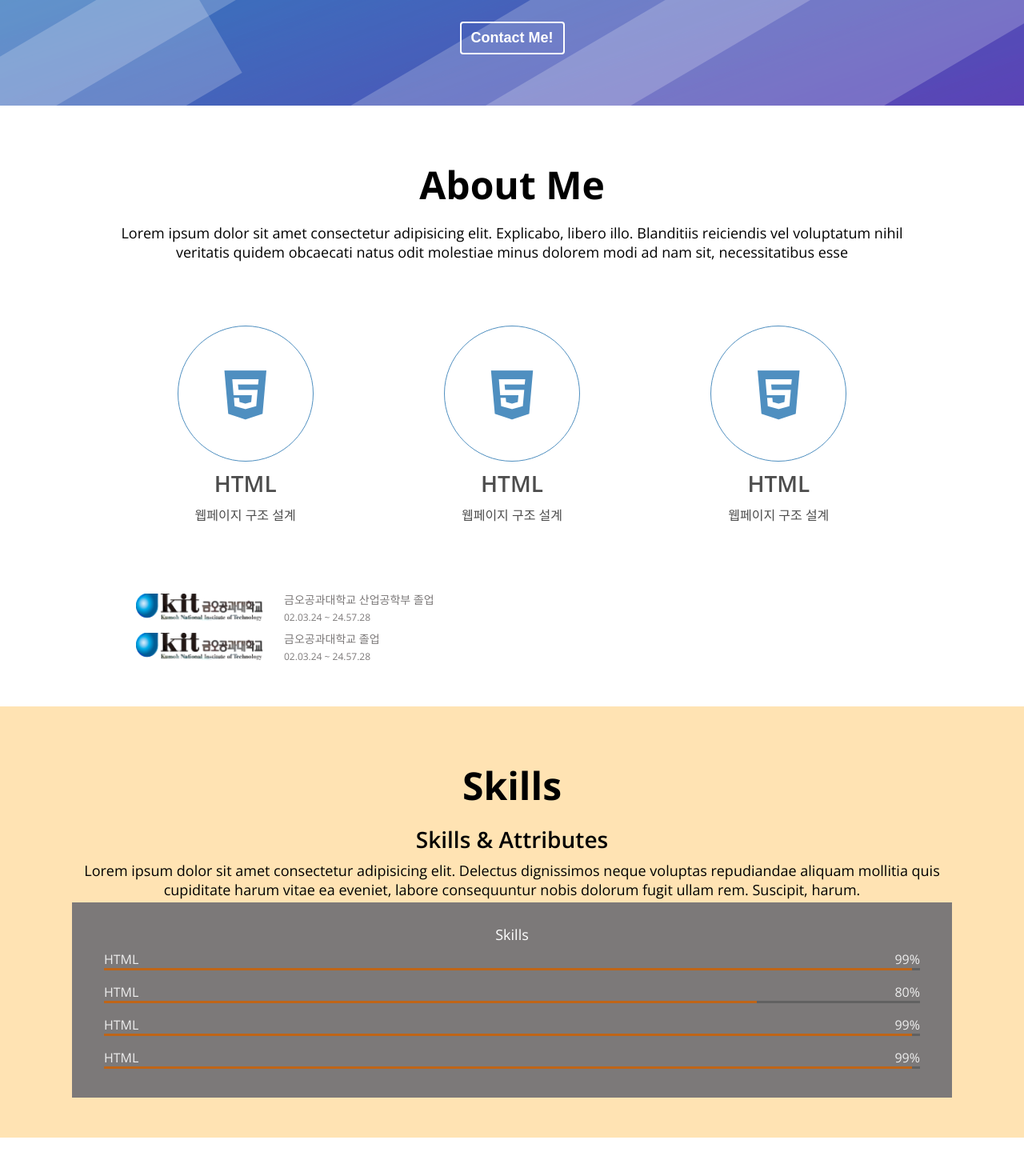
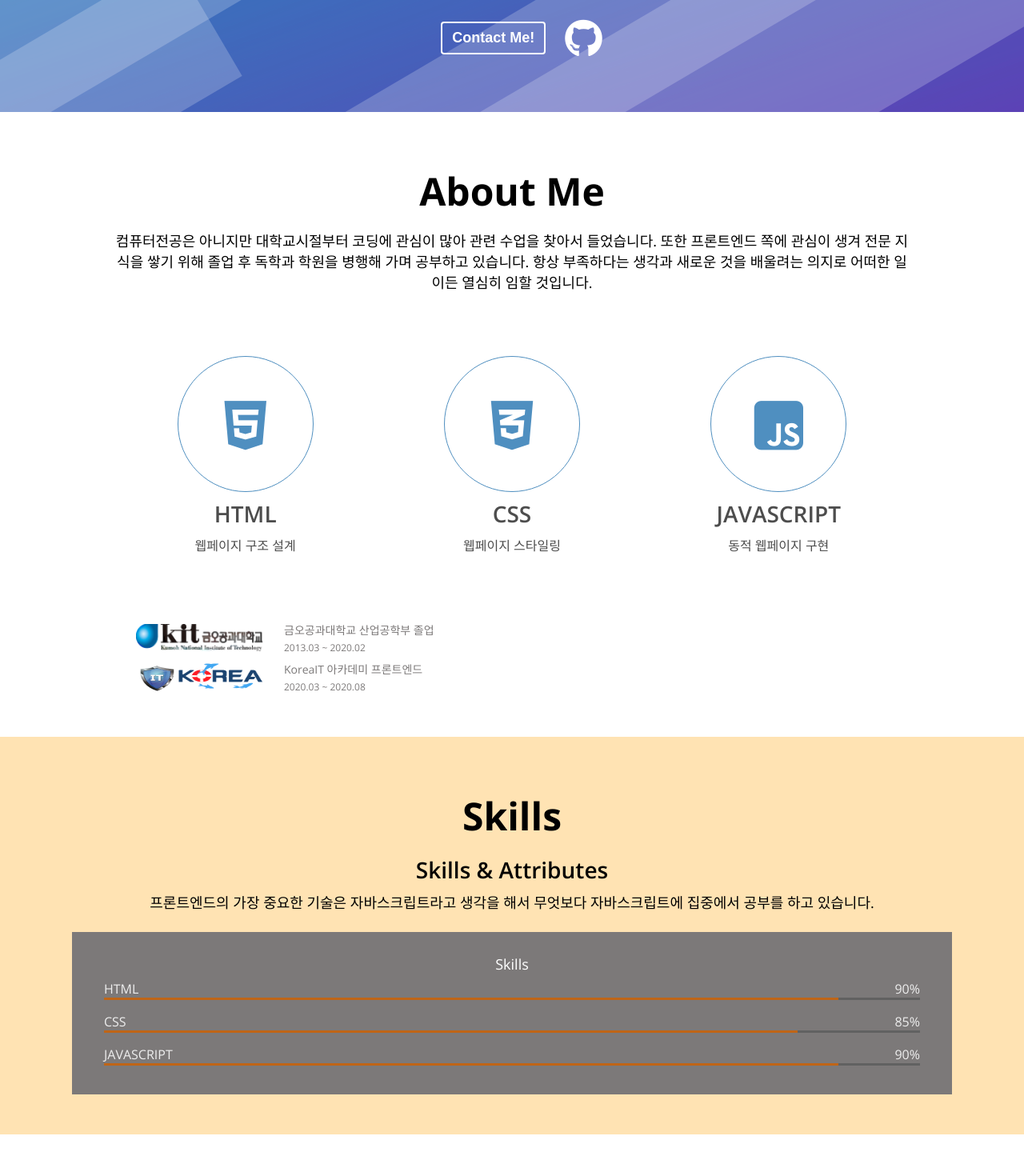
Before and after one commit to hhhhhhdong/portfolio, a plain HTML site: page index.html in a window 1280 px wide. Shown: the part 580-2020 px from the top of the page at 80% size. Drawn offline with nearby package versions, Linux system fonts and the light colour scheme; files whose address does not match are found by name.

Commit message:
Portfolio: edit

```diff
--- a/index.html
+++ b/index.html
@@ -49,17 +49,23 @@
         <h2 class="home__description">
           A Software Engineer currently studing Front-end
         </h2>
-        <button class="home__btn">Contact Me!</button>
+        <div class="contact__links">
+          <button class="home__btn">Contact Me!</button>
+          <a href="https://github.com/hhhhhhdong/" target="blank">
+            <i class="fab fa-github"></i>
+          </a>
+        </div>
       </div>
     </div>
     <!-- About -->
     <section id="about" class="section section__container">
       <h1>About Me</h1>
       <p>
-        Lorem ipsum dolor sit amet consectetur adipisicing elit. Explicabo,
-        libero illo. Blanditiis reiciendis vel voluptatum nihil veritatis quidem
-        obcaecati natus odit molestiae minus dolorem modi ad nam sit,
-        necessitatibus esse
+        컴퓨터전공은 아니지만 대학교시절부터 코딩에 관심이 많아 관련 수업을
+        찾아서 들었습니다. 또한 프론트엔드 쪽에 관심이 생겨 전문 지식을 쌓기
+        위해 졸업 후 독학과 학원을 병행해 가며 공부하고 있습니다. 항상
+        부족하다는 생각과 새로운 것을 배울려는 의지로 어떠한 일이든 열심히 임할
+        것입니다.
       </p>
       <div class="about__majors">
         <div class="major">
@@ -71,17 +77,17 @@
         </div>
         <div class="major">
           <div class="major__icon">
-            <i class="fab fa-html5"></i>
+            <i class="fab fa-css3-alt"></i>
           </div>
-          <h2 class="major__title">HTML</h2>
-          <div class="major__description">웹페이지 구조 설계</div>
+          <h2 class="major__title">CSS</h2>
+          <div class="major__description">웹페이지 스타일링</div>
         </div>
         <div class="major">
           <div class="major__icon">
-            <i class="fab fa-html5"></i>
+            <i class="fab fa-js-square"></i>
           </div>
-          <h2 class="major__title">HTML</h2>
-          <div class="major__description">웹페이지 구조 설계</div>
+          <h2 class="major__title">JAVASCRIPT</h2>
+          <div class="major__description">동적 웹페이지 구현</div>
         </div>
       </div>
       <div class="about__jobs">
@@ -89,14 +95,14 @@
           <img src="imgs/uni_logo.png" alt="kit logo" class="job__logo" />
           <div class="job__description">
             <p class="job__name">금오공과대학교 산업공학부 졸업</p>
-            <p class="job__period">02.03.24 ~ 24.57.28</p>
+            <p class="job__period">2013.03 ~ 2020.02</p>
           </div>
         </div>
         <div class="job">
-          <img src="imgs/uni_logo.png" alt="kit logo" class="job__logo" />
+          <img src="imgs/academy_logo.PNG" alt="kit logo" class="job__logo" />
           <div class="job__description">
-            <p class="job__name">금오공과대학교 졸업</p>
-            <p class="job__period">02.03.24 ~ 24.57.28</p>
+            <p class="job__name">KoreaIT 아카데미 프론트엔드</p>
+            <p class="job__period">2020.03 ~ 2020.08</p>
           </div>
         </div>
       </div>
@@ -107,47 +113,36 @@
         <h1>Skills</h1>
         <h2>Skills & Attributes</h2>
         <p>
-          Lorem ipsum dolor sit amet consectetur adipisicing elit. Delectus
-          dignissimos neque voluptas repudiandae aliquam mollitia quis
-          cupiditate harum vitae ea eveniet, labore consequuntur nobis dolorum
-          fugit ullam rem. Suscipit, harum.
+          프론트엔드의 가장 중요한 기술은 자바스크립트라고 생각을 해서 무엇보다
+          자바스크립트에 집중에서 공부를 하고 있습니다.
         </p>
         <div class="skillset">
           <h3 class="skillset__title">Skills</h3>
           <div class="skill">
             <div class="skill__description">
               <span>HTML</span>
-              <span>99%</span>
+              <span>90%</span>
             </div>
             <div class="skill__bar">
-              <div class="skill__value" style="width: 99%;"></div>
+              <div class="skill__value" style="width: 90%;"></div>
             </div>
           </div>
           <div class="skill">
             <div class="skill__description">
-              <span>HTML</span>
-              <span>80%</span>
+              <span>CSS</span>
+              <span>85%</span>
             </div>
             <div class="skill__bar">
-              <div class="skill__value" style="width: 80%;"></div>
+              <div class="skill__value" style="width: 85%;"></div>
             </div>
           </div>
           <div class="skill">
             <div class="skill__description">
-              <span>HTML</span>
-              <span>99%</span>
+              <span>JAVASCRIPT</span>
+              <span>90%</span>
             </div>
             <div class="skill__bar">
-              <div class="skill__value" style="width: 99%;"></div>
-            </div>
-          </div>
-          <div class="skill">
-            <div class="skill__description">
-              <span>HTML</span>
-              <span>99%</span>
-            </div>
-            <div class="skill__bar">
-              <div class="skill__value" style="width: 99%;"></div>
+              <div class="skill__value" style="width: 90%;"></div>
             </div>
           </div>
         </div>
@@ -245,10 +240,7 @@
       <h1 class="contact__title">Let's talk</h1>
       <h2 class="contact__email">gusehd520@gmail.com</h2>
       <div class="contact__links">
-        <a href="https://github.com/hhhhhhdong/portfolio">
-          <i class="fab fa-github"></i>
-        </a>
-        <a href="https://github.com/hhhhhhdong/portfolio">
+        <a href="https://github.com/hhhhhhdong/" target="blank">
           <i class="fab fa-github"></i>
         </a>
       </div>
--- a/style.css
+++ b/style.css
@@ -203,6 +203,12 @@ p {
   background-color: #4f8fc0;
 }
 
+.home__container .contact__links {
+  display: flex;
+  justify-content: center;
+  align-items: center;
+}
+
 /* About */
 .about__majors {
   display: flex;
@@ -276,6 +282,7 @@ p {
 }
 
 .skillset {
+  margin-top: 25px;
   background-color: #7c7979;
   color: #eeeeee;
   padding: 20px 40px;
```
Also changed, not shown: imgs/academy_logo.PNG (added).
